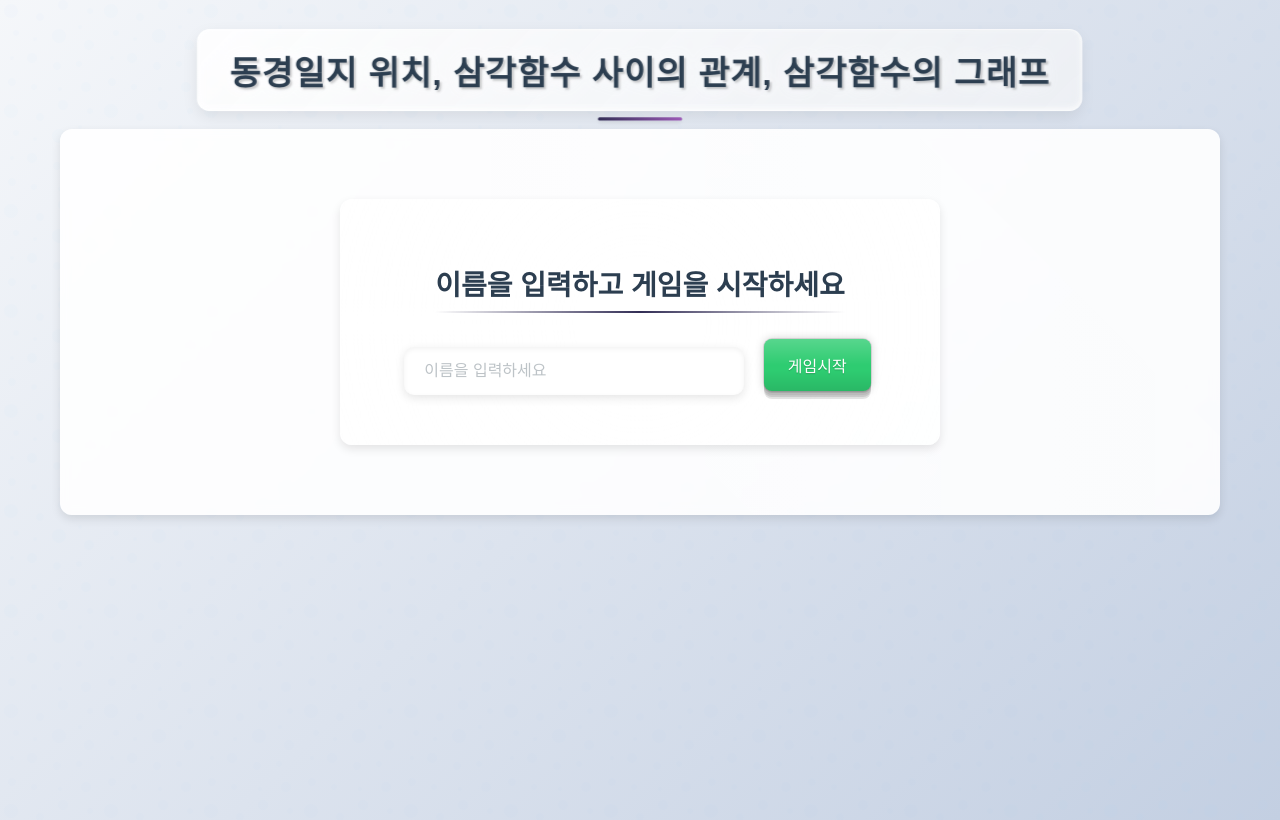
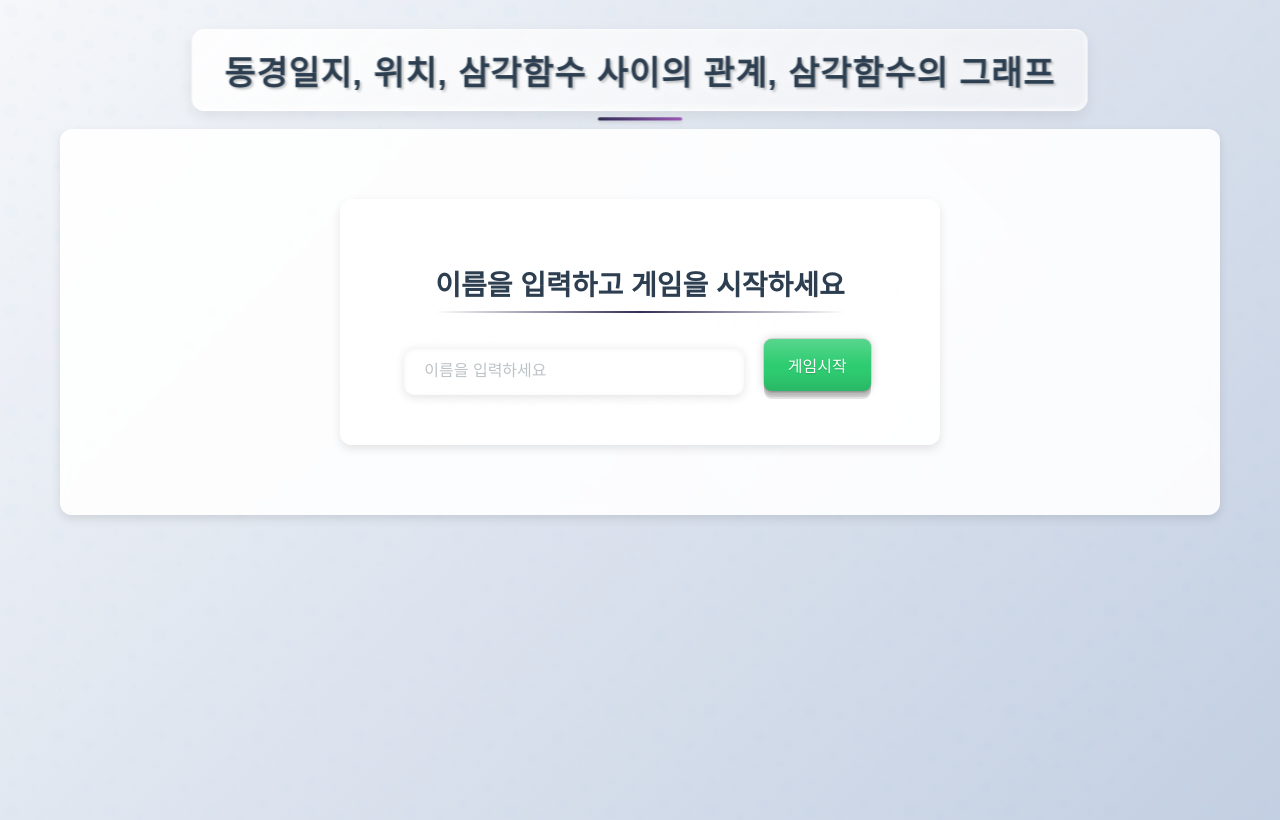
Before and after one commit to hwimath2/31251, a plain HTML site: page index.html in a window 1280 px wide. Drawn offline with Linux system fonts and the light colour scheme.

Commit message:
Update index.html

```diff
--- a/index.html
+++ b/index.html
@@ -8,7 +8,7 @@
 <script>
   /* 게임 설정 및 문제 데이터 */
   const gameConfig = {
-    "gameTitle": "동경일지 위치, 삼각함수 사이의 관계, 삼각함수의 그래프",
+    "gameTitle": "동경일지, 위치, 삼각함수 사이의 관계, 삼각함수의 그래프",
     "defaultScore": 10,
     "bannerURL": "",
     "randomizeQuestions": true,
```
